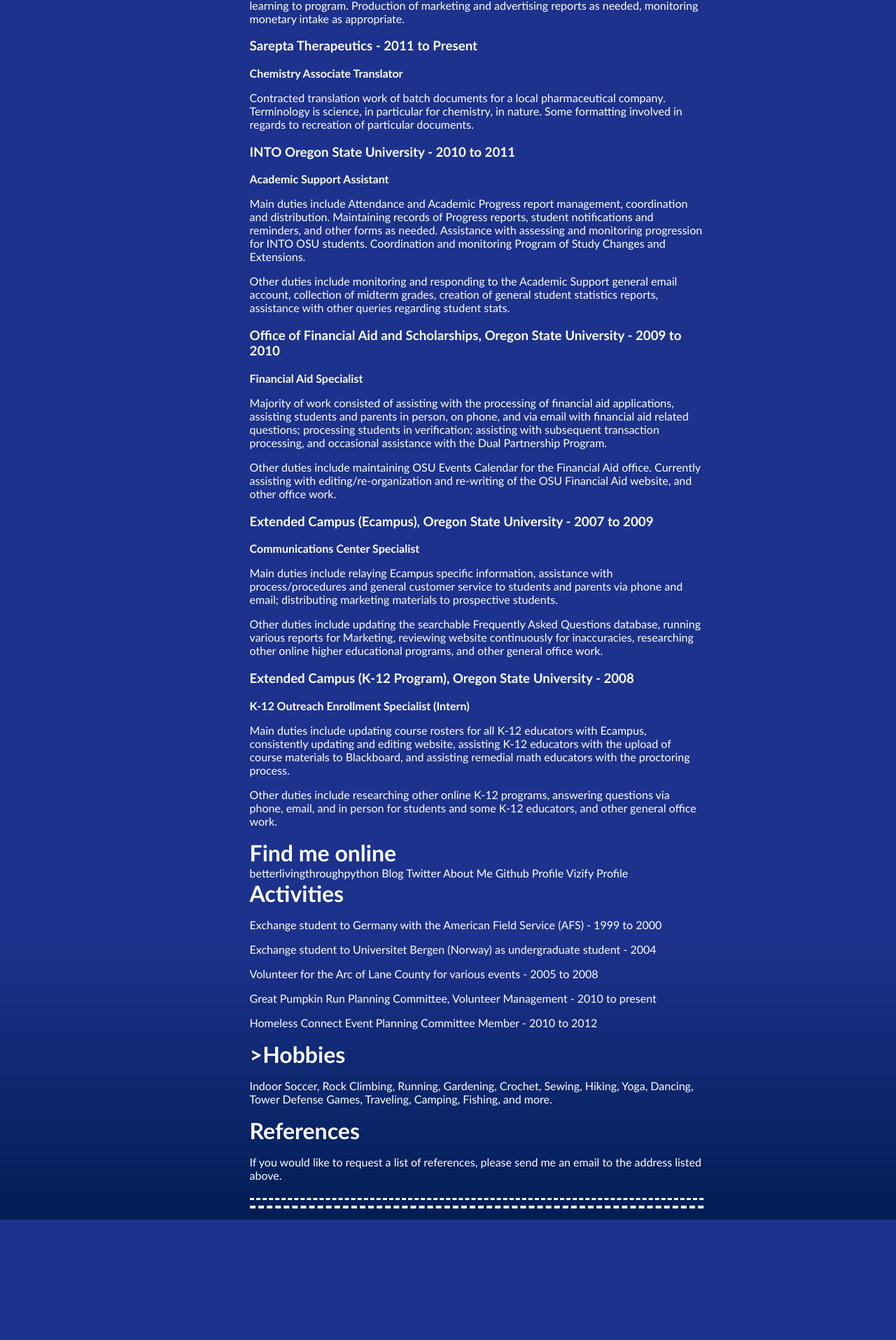
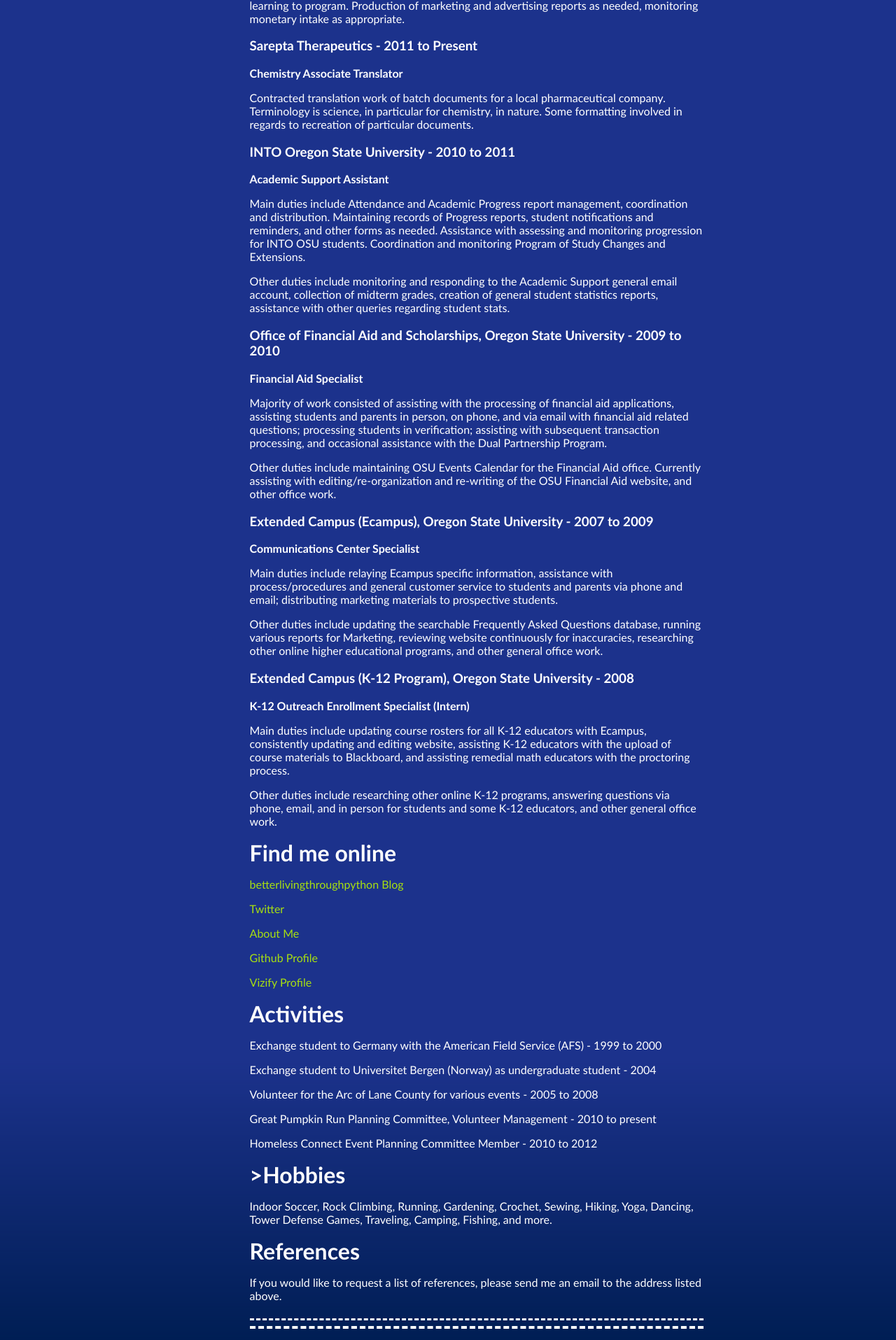
Before and after one commit to pythonliving/pythonliving.github.com, a Jekyll site: the page resume.html, which Jekyll copies as it is, in a window 1280 px wide. Shown: the part 1129-3044 px from the top of the page at 70% size. Built offline with Jekyll 4.4.1, drawn with Linux system fonts in a browser that asks for light colours; nearby versions of some CDN libraries; before the commit the page ends 2872 px from its top, so only the background shows below that.

```diff
--- a/resume.html
+++ b/resume.html
@@ -191,11 +191,11 @@
 			</div>
 
 			<h1 id="find me online">Find me online</h1>
-			<a href="http://pythonliving.flaminglunchbox.net/">betterlivingthroughpython Blog</a>
-			<a href="https://twitter.com/pythonliving">Twitter</a>
-			<a href="http://about.me/rbergstad">About Me</a>
-			<a href="https://github.com/pythonliving">Github Profile</a>
-			<a href="https://www.vizify.com/rachael-bergstad">Vizify Profile</a>
+			<p><a href="http://pythonliving.flaminglunchbox.net/">betterlivingthroughpython Blog</a></p>
+			<p><a href="https://twitter.com/pythonliving">Twitter</a></p>
+			<p><a href="http://about.me/rbergstad">About Me</a></p>
+			<p><a href="https://github.com/pythonliving">Github Profile</a></p>
+			<p><a href="https://www.vizify.com/rachael-bergstad">Vizify Profile</a></p>
 
 
 			<h1 id="activities">Activities</h1>
```
